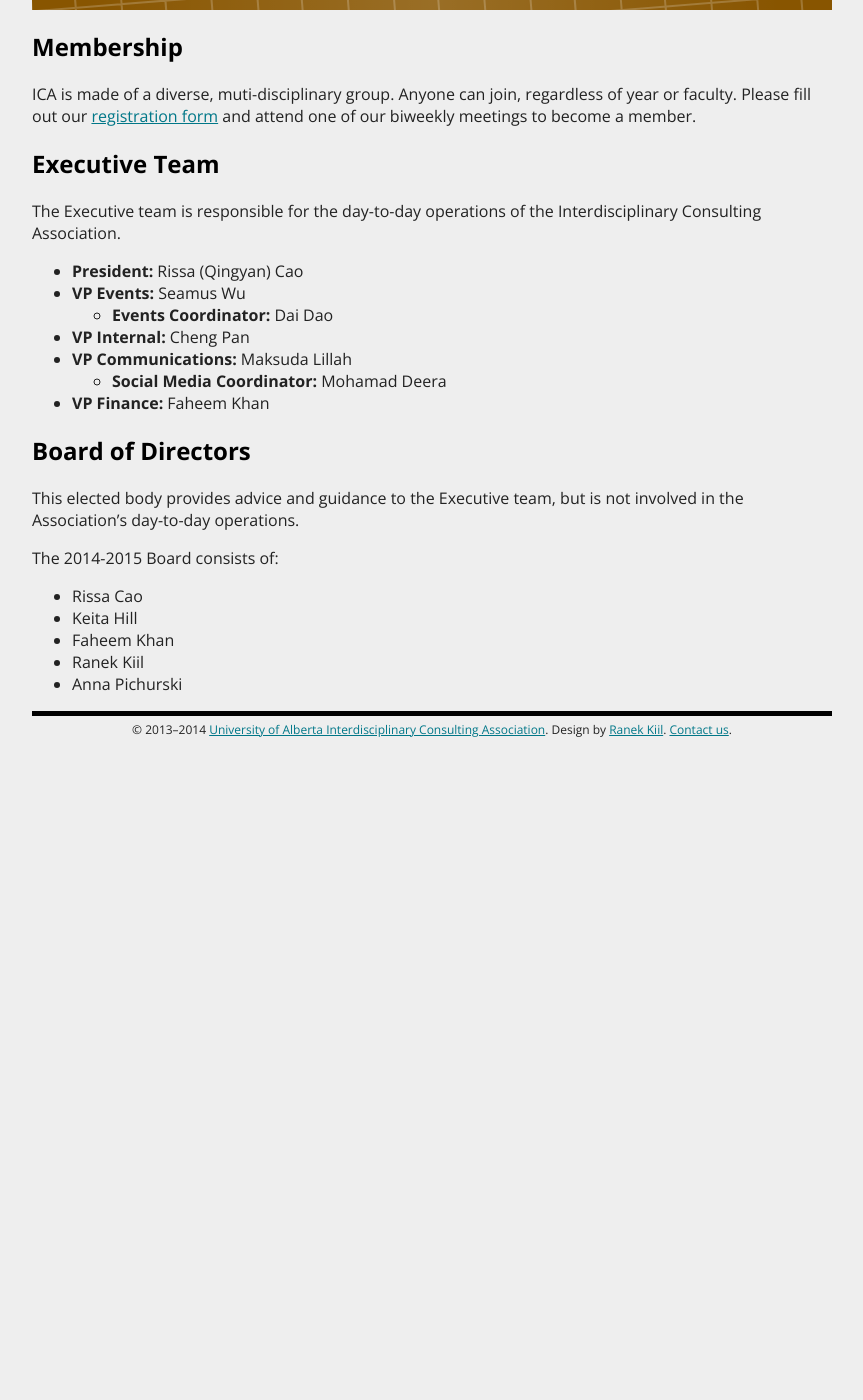
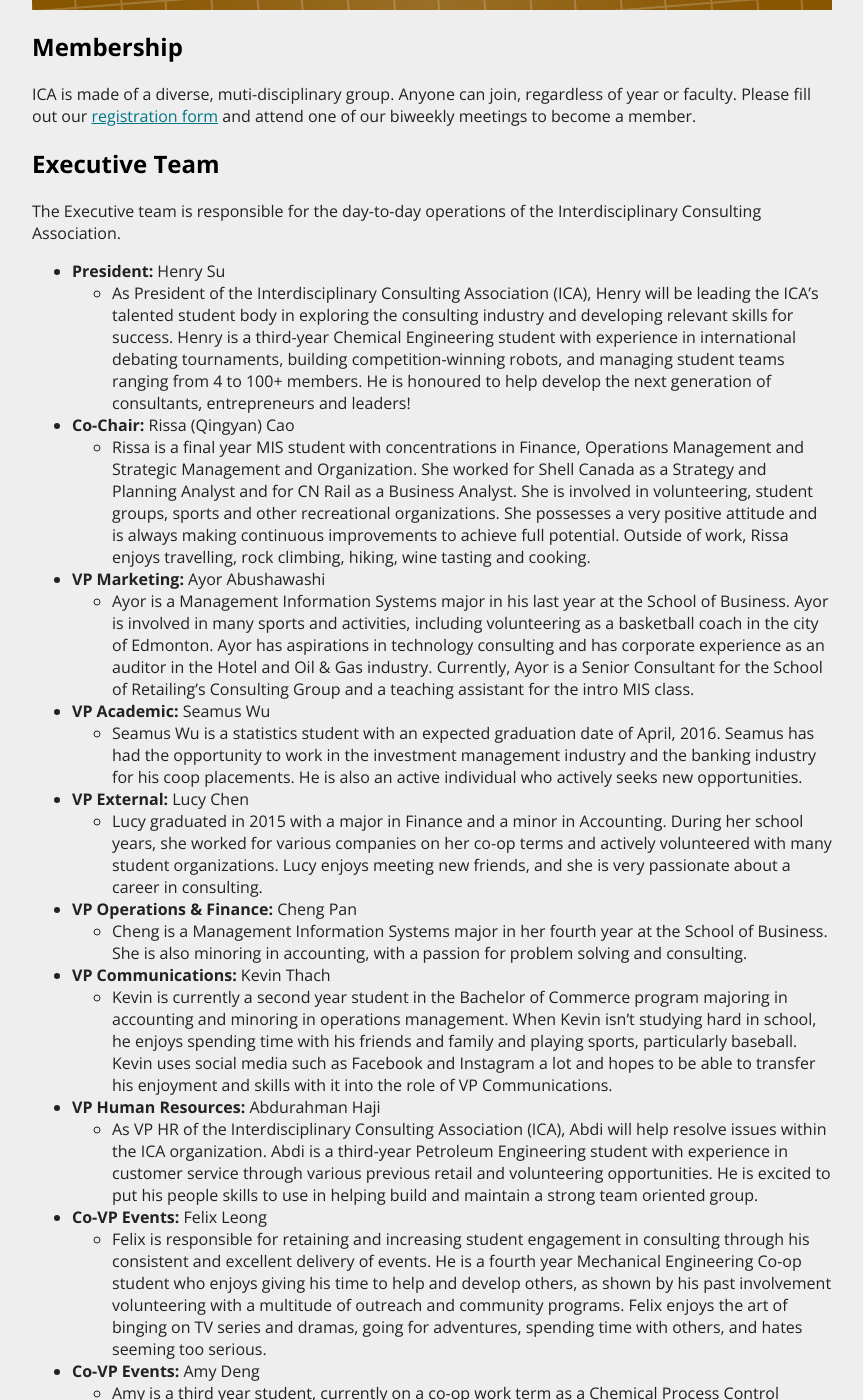
Before and after one commit to UAlbertaConsulting/ica.ualberta.ca, a Jekyll site: the page built from pages/members.md, in a window 1280 px wide and 1400 px high, scrolled down 231 px. Shown: the whole window, without its empty margins (208-1071 px from the left). Built offline with Jekyll 4.4.1, drawn with Linux system fonts in a browser that asks for light colours; comment, search, counter and statistics services are not loaded; before the commit the page ends 984 px from its top, so only the background shows below that; some of the changed text lies outside the part shown.

Commit message:
Update members.md

```diff
--- a/pages/members.md
+++ b/pages/members.md
@@ -15,22 +15,35 @@ ICA is made of a diverse, muti-disciplinary group. Anyone can join, regardless o
 
 The Executive team is responsible for the day-to-day operations of the Interdisciplinary Consulting Association.
 
-- __President:__ Rissa (Qingyan) Cao
-- __VP Events:__ Seamus Wu
-  - __Events Coordinator:__ Dai Dao
-- __VP Internal:__ Cheng Pan
-- __VP Communications:__ Maksuda Lillah
-  - __Social Media Coordinator:__ Mohamad Deera
-- __VP Finance:__ Faheem Khan
+- __President:__ Henry Su
+  - As President of the Interdisciplinary Consulting Association (ICA), Henry will be leading the ICA’s talented student body in exploring the consulting industry and developing relevant skills for success. Henry is a third-year Chemical Engineering student with experience in international debating tournaments, building competition-winning robots, and managing student teams ranging from 4 to 100+ members. He is honoured to help develop the next generation of consultants, entrepreneurs and leaders!
+- __Co-Chair:__ Rissa (Qingyan) Cao
+  - Rissa is a final year MIS student with concentrations in Finance, Operations Management and Strategic Management and Organization. She worked for Shell Canada as a Strategy and Planning Analyst and for CN Rail as a Business Analyst. She is involved in volunteering, student groups, sports and other recreational organizations. She possesses a very positive attitude and is always making continuous improvements to achieve full potential. Outside of work, Rissa enjoys travelling, rock climbing, hiking, wine tasting and cooking.
+- __VP Marketing:__ Ayor Abushawashi
+  - Ayor is a Management Information Systems major in his last year at the School of Business. Ayor is involved in many sports and activities, including volunteering as a basketball coach in the city of Edmonton. Ayor has aspirations in technology consulting and has corporate experience as an auditor in the Hotel and Oil & Gas industry. Currently, Ayor is a Senior Consultant for the School of Retailing's Consulting Group and a teaching assistant for the intro MIS class.
+- __VP Academic:__ Seamus Wu
+  - Seamus Wu is a statistics student with an expected graduation date of April, 2016. Seamus has had the opportunity to work in the investment management industry and the banking industry for his coop placements. He is also an active individual who actively seeks new opportunities.
+- __VP External:__ Lucy Chen
+  - Lucy graduated in 2015 with a major in Finance and a minor in Accounting. During her school years, she worked for various companies on her co-op terms and actively volunteered with many student organizations. Lucy enjoys meeting new friends, and she is very passionate about a career in consulting.
+- __VP Operations & Finance:__ Cheng Pan
+  - Cheng is a Management Information Systems major in her fourth year at the School of Business. She is also minoring in accounting, with a passion for problem solving and consulting.
+- __VP Communications:__ Kevin Thach
+  - Kevin is currently a second year student in the Bachelor of Commerce program majoring in accounting and minoring in operations management. When Kevin isn't studying hard in school, he enjoys spending time with his friends and family and playing sports, particularly baseball. Kevin uses social media such as Facebook and Instagram a lot and hopes to be able to transfer his enjoyment and skills with it into the role of VP Communications.
+- __VP Human Resources:__ Abdurahman Haji
+  - As VP HR of the Interdisciplinary Consulting Association (ICA), Abdi will help resolve issues within the ICA organization. Abdi is a third-year Petroleum Engineering student with experience in customer service through various previous retail and volunteering opportunities. He is excited to put his people skills to use in helping build and maintain a strong team oriented group.
+- __Co-VP Events:__ Felix Leong
+  - Felix is responsible for retaining and increasing student engagement in consulting through his consistent and excellent delivery of events.  He is a fourth year Mechanical Engineering Co-op student who enjoys giving his time to help and develop others, as shown by his past involvement volunteering with a multitude of outreach and community programs.  Felix enjoys the art of binging on TV series and dramas, going for adventures, spending time with others, and hates seeming too serious.
+- __Co-VP Events:__ Amy Deng
+  - Amy is a third year student, currently on a co-op work term as a Chemical Process Control engineer. She has a soft spot for giant soft plushies and Asian snacks. She will be returning to campus for her role as a VP of Events in January 2016.
 
 ## Board of Directors
 
 This elected body provides advice and guidance to the Executive team, but is not involved in the Association's day-to-day operations.
 
-The 2014-2015 Board consists of:
+The 2015-2016 Board consists of:
 
+- Keita Hill
+- Ranek Kiil
 - Rissa Cao
-- Keita Hill
-- Faheem Khan
-- Ranek Kiil
-- Anna Pichurski
+- Henry Su
+- Ayor Abushawashi
```
